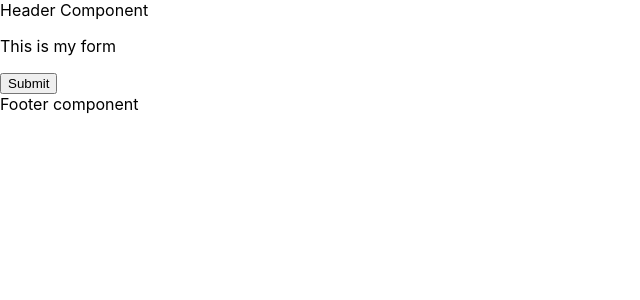
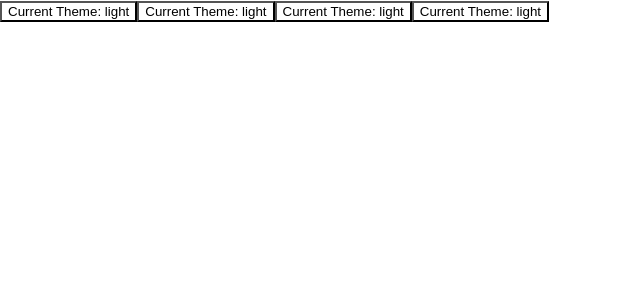
Before and after one commit to veerabrahmam952/react, a React (Create React App) app in the folder my-batch2/: page /usenavigate in a window 1280 px wide. Shown: the top 300 px of the page, without its empty margins (0-640 px from the left). Built offline with nearby package versions, Linux system fonts and the light colour scheme.

Commit message:
Context in React

```diff
--- a/my-batch2/src/App.js
+++ b/my-batch2/src/App.js
@@ -11,6 +11,7 @@ import RouteWelcome from './Components/RouteWelcome';
 import Layout from './Components/Route/Layout';
 import Record from './Components/Route/Record';
 import UseNavigate from './Components/Route/UseNavigate';
+import ThemeProvider from './Components/Context/ThemeProvider';
 
 function App() {
   const studentData = {
@@ -38,14 +39,15 @@ function App() {
       <Route index Component={RouteWelcome}></Route>
       <Route path='/counter' Component={Counter}></Route>
     </Routes> */}
-    <Routes>
+    {/* <Routes>
       <Route path='/' Component={Layout}>
         <Route index Component={RouteWelcome}></Route>
         <Route path='/counter' Component={Counter}></Route>
         <Route path='/record/:id' Component={Record}></Route>
         <Route path='/usenavigate' Component={UseNavigate}></Route>
       </Route>
-    </Routes>
+    </Routes> */}
+    <ThemeProvider />
     </>
   );
 }
--- /dev/null
+++ b/my-batch2/src/Components/Context/ThemeButton.js
@@ -0,0 +1,25 @@
+import React, { useContext } from "react";
+import { ThemeContext } from "./ThemeContext";
+
+function ThemeButton() {
+    const {theme, setTheme} = useContext(ThemeContext);
+
+    function toggleTheme() {
+        setTheme(theme === 'light' ? 'dark': 'light');
+    }
+    return(
+        <>
+         <button
+          style={{
+            background: theme === 'dark' ? '#333': '#fff',
+            color: theme === 'dark' ? 'white': 'black'
+            }}
+          onClick={toggleTheme}
+         >
+            Current Theme: {theme}
+         </button>
+        </>
+    )
+}
+
+export default ThemeButton
--- /dev/null
+++ b/my-batch2/src/Components/Context/ThemeContext.js
@@ -0,0 +1,3 @@
+import React, { createContext } from "react";
+
+export const ThemeContext = createContext('light');
--- /dev/null
+++ b/my-batch2/src/Components/Context/ThemeProvider.js
@@ -0,0 +1,22 @@
+import React, { useState } from "react";
+import { ThemeContext } from "./ThemeContext";
+import ThemeButton from "./ThemeButton";
+
+function ThemeProvider() {
+    const [theme, setTheme] = useState('light');
+
+    const themeData = {theme, setTheme};
+
+    return(
+        <>
+         <ThemeContext.Provider value={themeData}>
+            <ThemeButton />
+            <ThemeButton />
+            <ThemeButton />
+            <ThemeButton />
+         </ThemeContext.Provider>
+        </>
+    )
+}
+
+export default ThemeProvider
```
